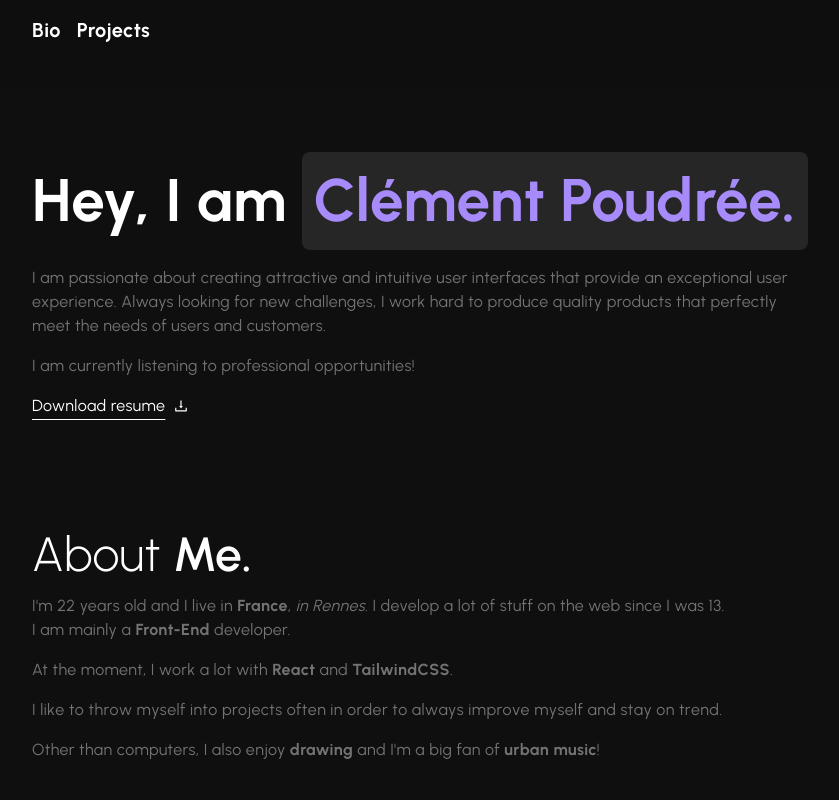
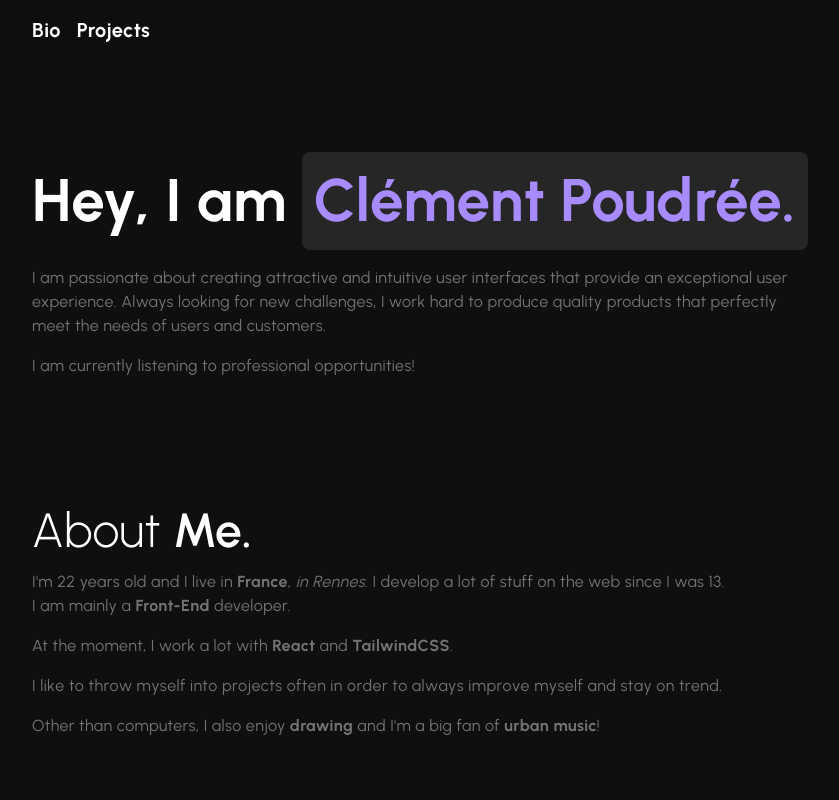
Before and after one commit to MRK4/portfolio-react, a Next.js app: page / in a window 1280 px wide. Shown: the top 800 px of the page, without its empty margins (16-855 px from the left). Built offline with nearby package versions, Linux system fonts and the light colour scheme.

Commit message:
Hidding the download resume button for the moment

```diff
--- a/components/HeroBanner.jsx
+++ b/components/HeroBanner.jsx
@@ -9,7 +9,7 @@ function HeroBanner() {
       </h1>
       <p className='max-w-3xl my-4'>I am passionate about creating attractive and intuitive user interfaces that provide an exceptional user experience. Always looking for new challenges, I work hard to produce quality products that perfectly meet the needs of users and customers.</p>
       <p className='max-w-3xl my-4'>I am currently listening to professional opportunities!</p>
-      <a className='inline-flex items-center underline transition w-fit gap-x-2 underline-offset-8 hover:text-violet-400' href="./Clement_Poudree_Resume.pdf" download>Download resume <AiOutlineDownload /></a>
+      {/* <a className='inline-flex items-center underline transition w-fit gap-x-2 underline-offset-8 hover:text-violet-400' href="./Clement_Poudree_Resume.pdf" download>Download resume <AiOutlineDownload /></a> */}
     </section>
   )
 }
```
